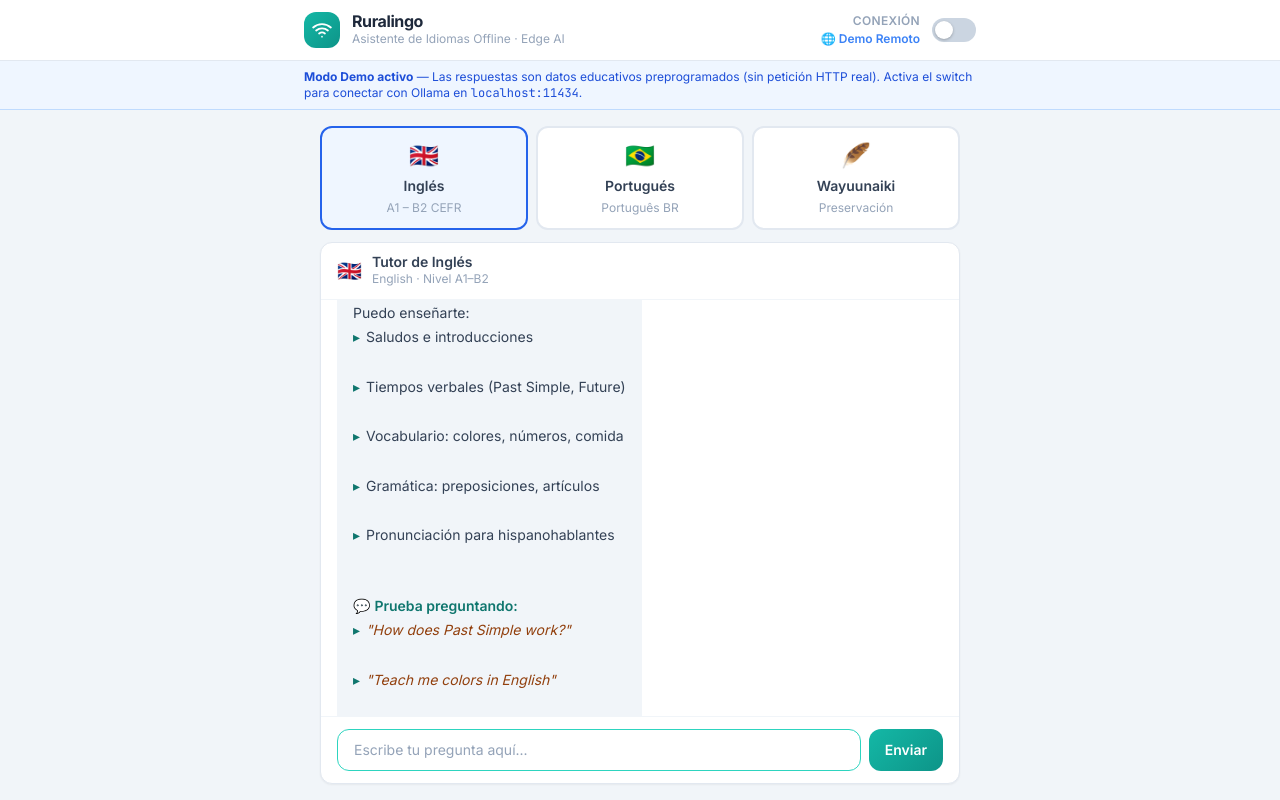
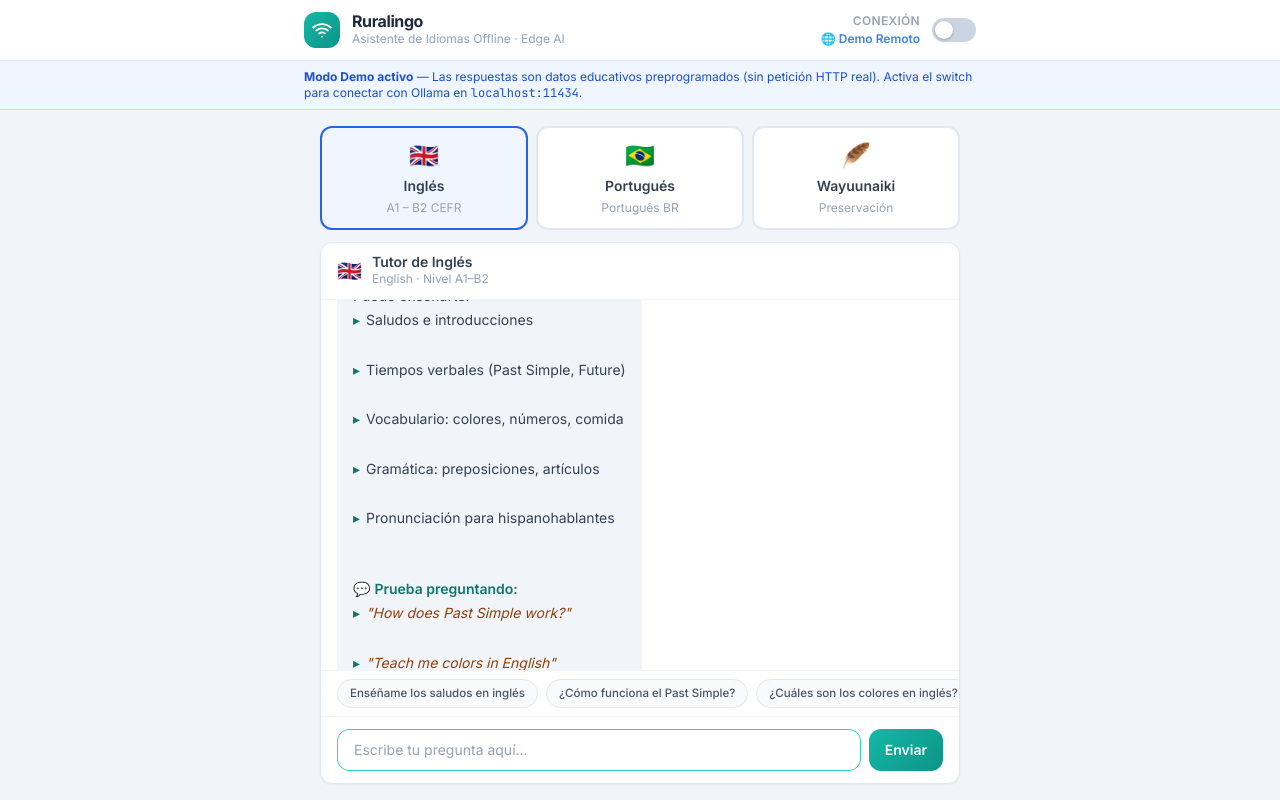
Before and after one commit to jcvtao/ruralingo, a plain HTML site: page index.html in a window 1280 px wide. Drawn offline with nearby package versions, Linux system fonts and the light colour scheme.

Commit message:
Adición botones para lecciones predeterminadas

```diff
--- a/index.html
+++ b/index.html
@@ -62,6 +62,26 @@
     .tab-card.active-en { border-color: #2563eb; background: #eff6ff; }
     .tab-card.active-pt { border-color: #d97706; background: #fffbeb; }
     .tab-card.active-wy { border-color: #ea580c; background: #fff7ed; }
+
+    /* Quick-query suggestion buttons */
+    .quick-btn {
+      flex-shrink: 0;
+      font-size: 0.72rem;
+      font-weight: 500;
+      padding: 5px 12px;
+      border-radius: 20px;
+      border: 1px solid #e2e8f0;
+      background: #f8fafc;
+      color: #475569;
+      white-space: nowrap;
+      cursor: pointer;
+      transition: border-color 0.15s, background 0.15s, color 0.15s;
+    }
+    .quick-btn:hover        { border-color: #5eead4; background: #f0fdfa; color: #0f766e; }
+    .quick-btn:active       { background: #ccfbf1; }
+    /* Scrollbar for the quick-buttons strip */
+    #quickButtons::-webkit-scrollbar       { height: 3px; }
+    #quickButtons::-webkit-scrollbar-thumb { background: #e2e8f0; border-radius: 2px; }
   </style>
 </head>
 
@@ -169,6 +189,11 @@
         <!-- Messages area -->
         <div id="chat" class="flex-1 overflow-y-auto px-4 py-4 flex flex-col gap-3"></div>
 
+        <!-- Quick-query suggestion buttons (scrollable, one row) -->
+        <div class="flex-shrink-0 border-t border-slate-100 px-4 py-2 overflow-x-auto">
+          <div id="quickButtons" class="flex gap-2"></div>
+        </div>
+
         <!-- Input row -->
         <div class="flex-shrink-0 px-4 py-3 border-t border-slate-100 flex gap-2">
           <input
@@ -208,6 +233,36 @@
     english:    { icon: "🇬🇧", title: "Tutor de Inglés",          sub: "English · Nivel A1–B2",                  tabClass: "active-en" },
     portuguese: { icon: "🇧🇷", title: "Tutor de Português",        sub: "Português Brasileiro · A1–B1",            tabClass: "active-pt" },
     wayuunaiki: { icon: "🪶",  title: "Módulo Wayuunaiki",         sub: "Lengua Wayuu · La Guajira, Colombia",     tabClass: "active-wy" },
+  };
+
+  // Predefined queries shown as buttons in demo mode.
+  // Each string is phrased in Spanish but contains at least one keyword that
+  // matches an entry in MOCK, so getMockResponse() always returns a real lesson.
+  const QUICK_QUERIES = {
+    english: [
+      "Enséñame los saludos en inglés",
+      "¿Cómo funciona el Past Simple?",
+      "¿Cuáles son los colores en inglés?",
+      "¿Cuáles son los números en inglés?",
+      "Explícame el futuro: will y going to",
+      "¿Qué son las preposiciones de lugar?",
+      "Vocabulario de comidas en inglés",
+    ],
+    portuguese: [
+      "Enséñame los saludos en portugués",
+      "¿Cómo se usan SER y ESTAR en portugués?",
+      "¿Cuáles son los números en portugués?",
+      "Explícame la pronunciación del portugués",
+      "¿Cómo se dice la familia en portugués?",
+    ],
+    wayuunaiki: [
+      "Enséñame los saludos en Wayuunaiki",
+      "¿Cuáles son los números en Wayuunaiki?",
+      "¿Qué significa Juyá para los Wayuu?",
+      "Enséñame frases básicas en Wayuunaiki",
+      "Cuéntame sobre el tejido y colores Wayuu",
+      "¿Cómo es la organización familiar Wayuu?",
+    ],
   };
 
   // System prompts sent to phi3 when in edge mode.
@@ -729,6 +784,26 @@ Puedo enseñarte:
     }
   }
 
+  // Populate the quick-buttons strip for the given module.
+  function renderQuickButtons(module) {
+    const strip = document.getElementById("quickButtons");
+    strip.innerHTML = "";
+    (QUICK_QUERIES[module] || []).forEach(query => {
+      const btn = document.createElement("button");
+      btn.className   = "quick-btn";
+      btn.textContent = query;
+      btn.onclick     = () => sendQuickQuery(query);
+      strip.appendChild(btn);
+    });
+  }
+
+  // Fill the input with the chosen query and submit immediately.
+  function sendQuickQuery(query) {
+    const input = document.getElementById("msgInput");
+    input.value = query;
+    enviarMensaje();
+  }
+
   // Switch the active language module.
   // Clears the chat to free memory and renders a fresh welcome message.
   function switchModule(module) {
@@ -765,6 +840,9 @@ Puedo enseñarte:
 
     // Render welcome message for the selected module
     renderMessage("ai", MOCK_DEFAULT[module]);
+
+    // Populate suggestion buttons for this module
+    renderQuickButtons(module);
 
     document.getElementById("msgInput").focus();
   }
```
